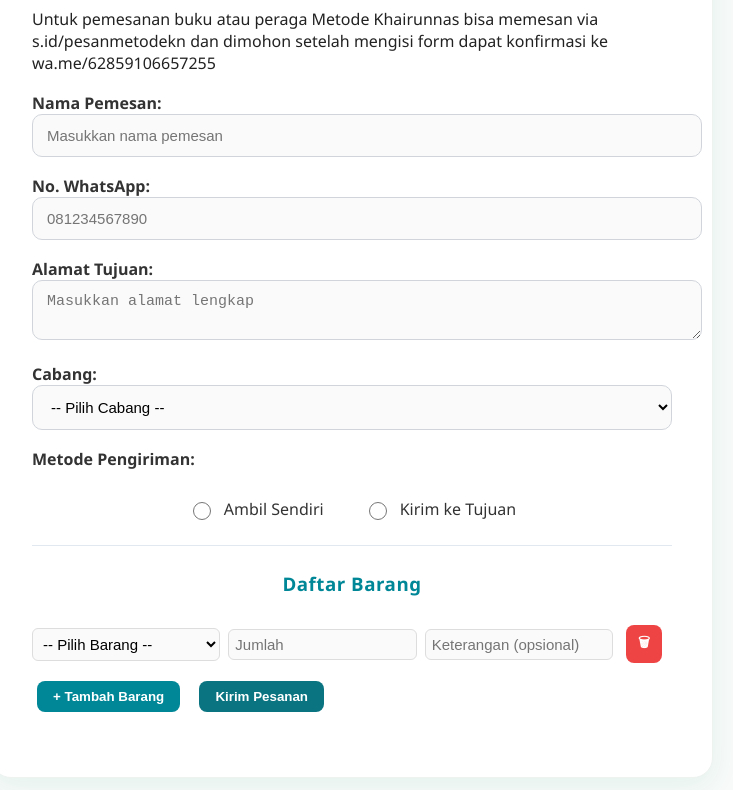
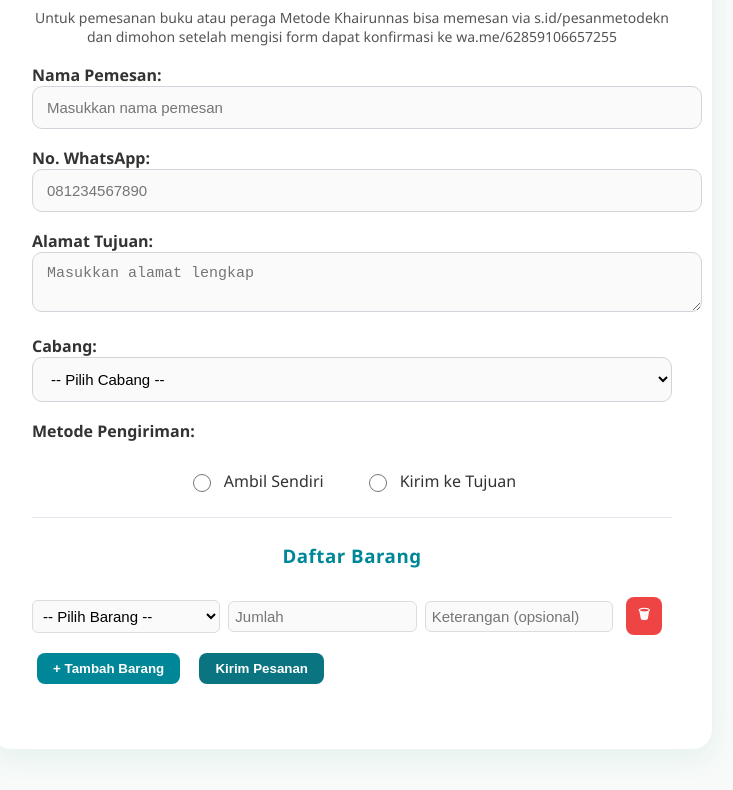
Before and after one commit to allamaja/form-pemesanan-logistik-hj, a plain HTML site: page index.html in a window 1280 px wide. Shown: the part 247-1037 px from the top of the page, without its empty margins (288-1021 px from the left). Drawn offline with Linux system fonts and the light colour scheme; no server answers.

Commit message:
Update style.css

```diff
--- a/style.css
+++ b/style.css
@@ -5,6 +5,13 @@ body {
   margin: 0;
   padding: 40px 0;
   color: #222;
+}
+.container p {
+  text-align: center; /* teks di tengah */
+  margin-top: 10px;
+  margin-bottom: 10px;
+  font-size: 14px; /* opsional */
+  color: #555; /* opsional */
 }
 
 /* ===== CONTAINER ===== */
```
